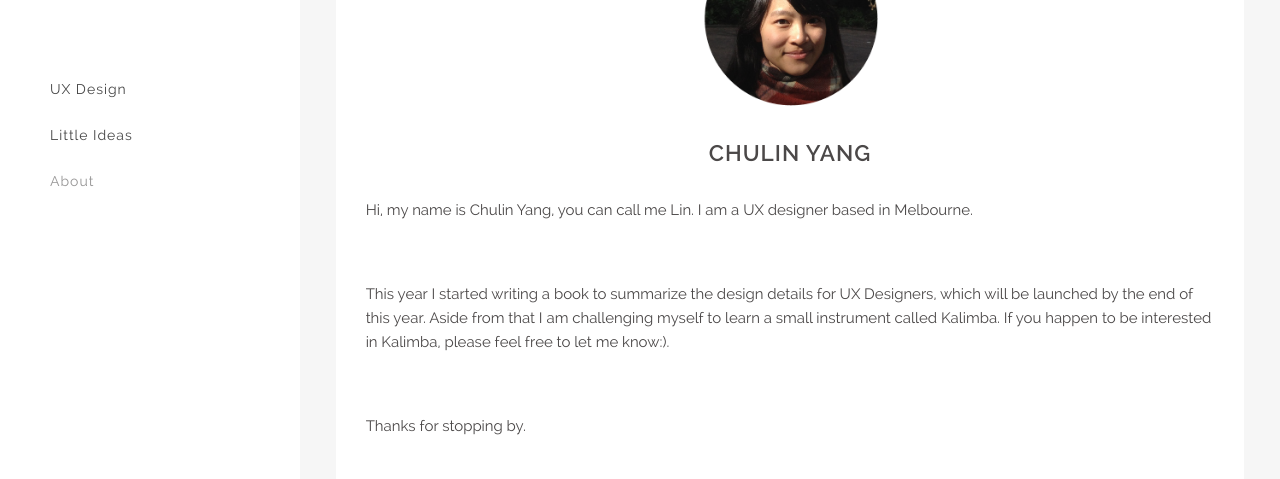
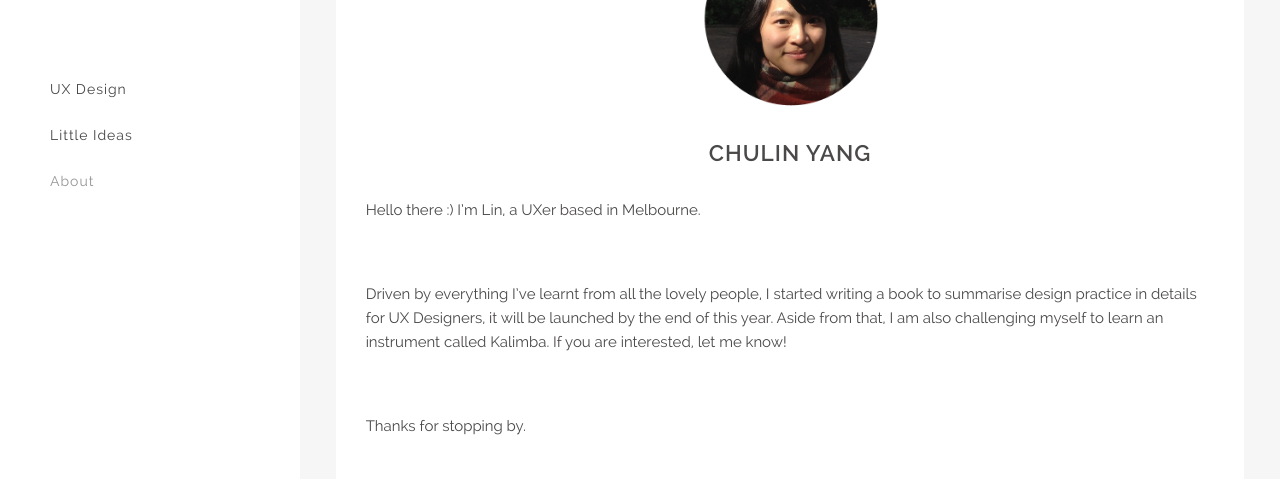
Before and after one commit to chlyang/Lin-portfolio, a plain HTML site: page inner_aboutMe.html in a window 1280 px wide. Shown: the part 143-622 px from the top of the page. Drawn offline with Linux system fonts and the light colour scheme.

Commit message:
update20191121

```diff
--- a/inner_aboutMe.html
+++ b/inner_aboutMe.html
@@ -66,10 +66,10 @@
 				<h2 style="text-align: center">CHULIN YANG</h2>
 
 				<p>
-				Hi, my name is Chulin Yang, you can call me Lin. I am a UX designer based in Melbourne.
+				Hello there :) I’m Lin,  a UXer based in Melbourne.
 				</p>
 				<p>
-				This year I started writing a book to summarize the design details for UX Designers, which will be launched by the end of this year. Aside from that I am challenging myself to learn a small instrument called Kalimba. If you happen to be interested in Kalimba, please feel free to let me know:).
+				Driven by everything I’ve learnt from all the lovely people, I started writing a book to summarise design practice in details for UX Designers, it will be launched by the end of this year. Aside from that,  I am also challenging myself to learn an instrument called Kalimba. If you are interested, let me know!
 				</p>
 				<p>
 				Thanks for stopping by.
```
Also changed, not shown: inner14.html (+0 -2 lines), img/supportAppRedesign/support17.jpeg, img/supportAppRedesign/support19.jpeg, img/supportAppRedesign/support20.jpeg, img/supportAppRedesign/support21.jpeg, 1 other file.
